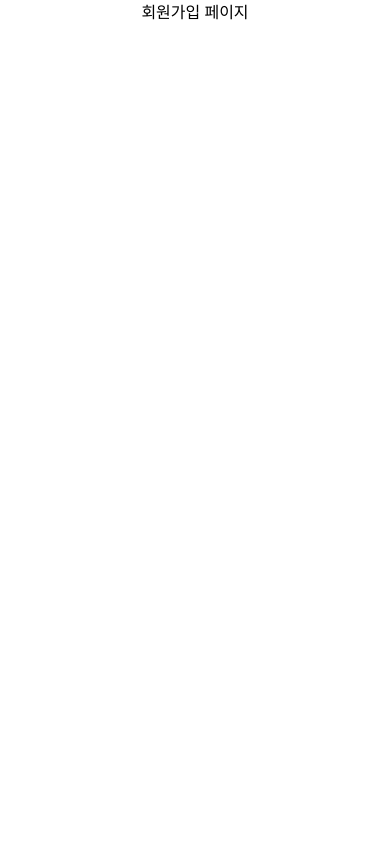
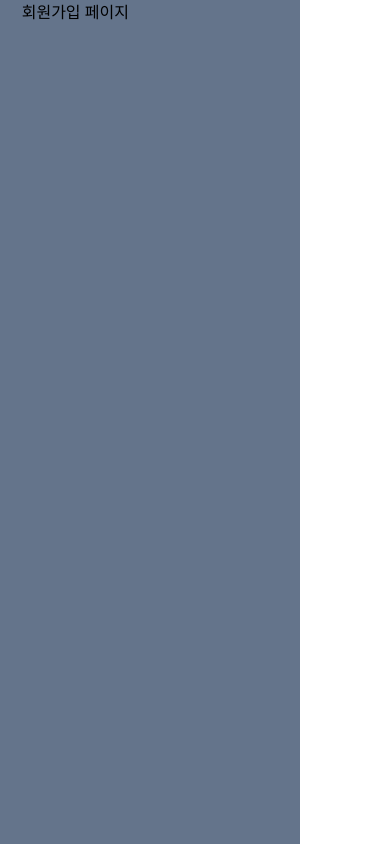
Before and after one commit to Our-Travel/Front-End, a React (Create React App) app: page /signup in a window 390 px wide. Built offline with nearby package versions, Linux system fonts and the light colour scheme.

Commit message:
[SETTING]모바일 화면 구성

```diff
--- a/package.json
+++ b/package.json
@@ -16,6 +16,7 @@
     "react-icons": "^4.8.0",
     "react-router-dom": "^6.11.0",
     "react-scripts": "5.0.1",
+    "styled-components": "^5.3.10",
     "swiper": "^9.2.4",
     "typescript": "^4.9.5",
     "victory": "^36.6.10",
--- a/src/App.css
+++ /dev/null
@@ -1,3 +0,0 @@
-.App {
-  text-align: center;
-}
--- a/src/App.tsx
+++ b/src/App.tsx
@@ -1,5 +1,4 @@
-import './App.css';
-import { Route, Routes } from 'react-router-dom';
+import { Outlet, Route, Routes } from 'react-router-dom';
 import Landing from './pages/Landing/Landing';
 import Main from './pages/Main/Main';
 import SignIn from './pages/SignIn/SignIn';
@@ -13,7 +12,8 @@ import NotFound from './pages/NotFound/NotFound';
 
 function App() {
   return (
-    <div className="App">
+    <div className="relative">
+      <div className="absolute text-center right-[23%] h-screen bg-slate-500 w-[450px]">
         <Routes>
           <Route path="/" element={<Landing />} />
           <Route path="/signin" element={<SignIn />} />
@@ -28,6 +28,7 @@ function App() {
           <Route path="*" element={<NotFound />} />
         </Routes>
       </div>
+    </div>
   );
 }
 
--- a/src/components/Navigation/Navigation.tsx
+++ b/src/components/Navigation/Navigation.tsx
@@ -3,10 +3,10 @@ import { Outlet } from 'react-router-dom';
 
 const Navigation = () => {
   return (
-    <>
+    <div className="absolute">
       <nav>네비게이션</nav>
       <Outlet />
-    </>
+    </div>
   );
 };
 
--- a/src/pages/Main/Main.tsx
+++ b/src/pages/Main/Main.tsx
@@ -1,4 +1,6 @@
 import React from 'react';
+import { Outlet } from 'react-router-dom';
+import Navigation from '../../components/Navigation/Navigation';
 
 const Main = () => {
   return <div>메인페이지</div>;
```
Also changed, not shown: 1 other file (tests, documents, lock files or other folders). Lines whose indentation alone changed are shown as unchanged.
